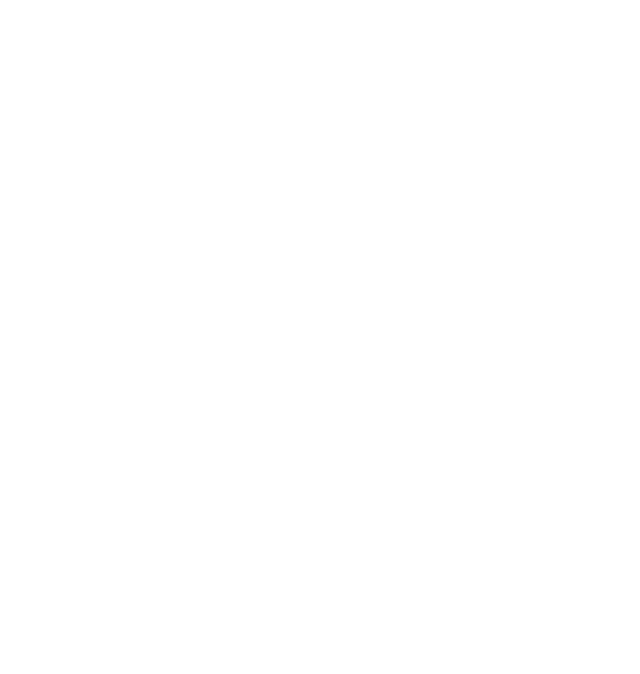
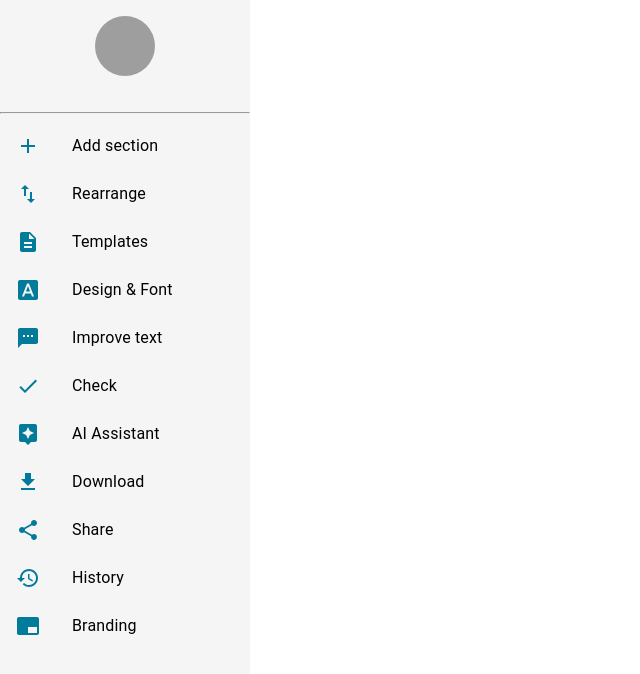
Before and after one commit to dev123chauhan/resume-builder, a React (Vite) app in the folder client/: page /dashboard in a window 1280 px wide. Before the commit this address had no page. Shown: the top 674 px of the page, without its empty margins (0-640 px from the left). Built offline with nearby package versions, Linux system fonts and the light colour scheme; grey boxes are pictures that could not be loaded.

Commit message:
Dashboard, Login, Logout, sidebar

```diff
--- a/client/src/App.jsx
+++ b/client/src/App.jsx
@@ -1,7 +1,7 @@
 import ScrollToTop from "react-scroll-to-top";
 import { ArrowUpwardRounded } from "@material-ui/icons";
 import { Route, Routes } from "react-router-dom";
-// import Dashboard from "./components/Dashboard/Dashboard";
+import Dashboard from "./components/Dashboard/Dashboard";
 import Login from "./components/Login/Login";
 import Home from "./components/Home/Home"
 import Register from "./components/Signup/Register";
@@ -19,6 +19,7 @@ export default function App() {
         <Route path="/login" element={<Login/>}/>
         <Route path="/register" element={<Register />}/>
         <Route path="/" element={<Home />}/>
+        <Route path="/dashboard" element={<Dashboard />}/>
       </Routes>
 
     </div>
--- a/client/src/components/Dashboard/Sidebar.jsx
+++ b/client/src/components/Dashboard/Sidebar.jsx
@@ -1,54 +1,121 @@
-
-import List from '@mui/material/List';
-import ListItem from '@mui/material/ListItem';
-import ListItemIcon from '@mui/material/ListItemIcon';
-import ListItemText from '@mui/material/ListItemText';
-import AddIcon from '@mui/icons-material/Add';
-import SwapVertIcon from '@mui/icons-material/SwapVert';
-import TemplateIcon from '@mui/icons-material/Description';
-import FontDownloadIcon from '@mui/icons-material/FontDownload';
-import TextsmsIcon from '@mui/icons-material/Textsms';
-import CheckIcon from '@mui/icons-material/Check';
-import AssistantIcon from '@mui/icons-material/Assistant';
-import DownloadIcon from '@mui/icons-material/Download';
-import ShareIcon from '@mui/icons-material/Share';
-import HistoryIcon from '@mui/icons-material/History';
-import BrandingWatermarkIcon from '@mui/icons-material/BrandingWatermark';
-import { makeStyles } from '@mui/styles';
+import { useState } from "react";
+import List from "@mui/material/List";
+import ListItem from "@mui/material/ListItem";
+import ListItemIcon from "@mui/material/ListItemIcon";
+import ListItemText from "@mui/material/ListItemText";
+import AddIcon from "@mui/icons-material/Add";
+import SwapVertIcon from "@mui/icons-material/SwapVert";
+import TemplateIcon from "@mui/icons-material/Description";
+import FontDownloadIcon from "@mui/icons-material/FontDownload";
+import TextsmsIcon from "@mui/icons-material/Textsms";
+import CheckIcon from "@mui/icons-material/Check";
+import AssistantIcon from "@mui/icons-material/Assistant";
+import DownloadIcon from "@mui/icons-material/Download";
+import ShareIcon from "@mui/icons-material/Share";
+import HistoryIcon from "@mui/icons-material/History";
+import BrandingWatermarkIcon from "@mui/icons-material/BrandingWatermark";
+import { makeStyles } from "@mui/styles";
+import { useAuth } from "../context/AuthContext";
+import noProfile from "../../assets/noProfile.jpg";
 
 const useStyles = makeStyles((theme) => ({
   sidebar: {
-    width: '250px',
-    backgroundColor: '#f5f5f5',
-    height: '100vh',
+    width: "250px",
+    backgroundColor: "#f5f5f5",
+    height: "100vh",
     paddingTop: theme.spacing(2),
+  },
+  iconColor: {
+    color: "#027b9a !important",
+  },
+  listItem: {
+    "&:hover": {
+      backgroundColor: "#027b9a !important",
+      color: "white",
+      "& .MuiListItemIcon-root": {
+        color: "white !important",
+      },
+    },
+  },
+  activeItem: {
+    backgroundColor: "#027b9a !important",
+    color: "white !important",
+    "& .MuiListItemIcon-root": {
+      color: "white !important",
+    },
+  },
+  userInfo: {
+    display: "flex",
+    alignItems: "center",
+    flexDirection: "column",
+    marginBottom: theme.spacing(2),
+  },
+  avatar: {
+    width: "60px",
+    height: "60px",
+    borderRadius: "50%",
+    marginBottom: theme.spacing(1),
+  },
+  username: {
+    fontWeight: "bold",
+    marginBottom: theme.spacing(0.5),
+  },
+  email: {
+    fontSize: "0.875rem",
+    color: "gray",
+    marginBottom: theme.spacing(1),
   },
 }));
 
 const menuItems = [
-  { text: 'Add section', icon: <AddIcon /> },
-  { text: 'Rearrange', icon: <SwapVertIcon /> },
-  { text: 'Templates', icon: <TemplateIcon /> },
-  { text: 'Design & Font', icon: <FontDownloadIcon /> },
-  { text: 'Improve text', icon: <TextsmsIcon /> },
-  { text: 'Check', icon: <CheckIcon /> },
-  { text: 'AI Assistant', icon: <AssistantIcon /> },
-  { text: 'Download', icon: <DownloadIcon /> },
-  { text: 'Share', icon: <ShareIcon /> },
-  { text: 'History', icon: <HistoryIcon /> },
-  { text: 'Branding', icon: <BrandingWatermarkIcon /> },
+  { text: "Add section", icon: <AddIcon /> },
+  { text: "Rearrange", icon: <SwapVertIcon /> },
+  { text: "Templates", icon: <TemplateIcon /> },
+  { text: "Design & Font", icon: <FontDownloadIcon /> },
+  { text: "Improve text", icon: <TextsmsIcon /> },
+  { text: "Check", icon: <CheckIcon /> },
+  { text: "AI Assistant", icon: <AssistantIcon /> },
+  { text: "Download", icon: <DownloadIcon /> },
+  { text: "Share", icon: <ShareIcon /> },
+  { text: "History", icon: <HistoryIcon /> },
+  { text: "Branding", icon: <BrandingWatermarkIcon /> },
 ];
 
 export default function Sidebar() {
   const classes = useStyles();
+  const { user } = useAuth();
+  const [activeIndex, setActiveIndex] = useState(null);
+
+  const handleItemClick = (index) => {
+    setActiveIndex(index);
+  };
 
   return (
     <div className={classes.sidebar}>
+      <div className={classes.userInfo}>
+        <img
+          className={classes.avatar}
+          alt={user?.name}
+          src={user?.profileImage || noProfile}
+        />
+        <div className={classes.username}>{user?.username}</div>
+        <div className={classes.email}>{user?.email}</div>
+      </div>
+      <hr />
       <aside>
         <List>
           {menuItems.map((item, index) => (
-            <ListItem button key={index}>
-              <ListItemIcon>{item.icon}</ListItemIcon>
+            <ListItem
+              button
+              key={index}
+              className={`${classes.listItem} ${
+                activeIndex === index ? classes.activeItem : ""
+              }`}
+              onClick={() => handleItemClick(index)}
+            >
+              <ListItemIcon className={classes.iconColor}>
+                {item.icon}
+              </ListItemIcon>
               <ListItemText primary={item.text} />
             </ListItem>
           ))}
--- a/client/src/components/context/AuthContext.jsx
+++ b/client/src/components/context/AuthContext.jsx
@@ -1,7 +1,56 @@
-// src/context/AuthContext.js
-import  { createContext, useContext, useState, useEffect } from 'react';
+// import  { createContext, useContext, useState, useEffect } from 'react';
+// import PropTypes from 'prop-types';
+// import axios from 'axios';
+
+// const AuthContext = createContext();
+
+// export const useAuth = () => {
+//   return useContext(AuthContext);
+// };
+
+// export const AuthProvider = ({ children }) => {
+//   const [user, setUser] = useState(null);
+
+//   useEffect(() => {
+//     const fetchUser = async () => {
+//       const token = localStorage.getItem('token');
+//       if (token) {
+//         try {
+//           const response = await axios.get('http://localhost:5000/api/user', {
+//             headers: { 'x-auth-token': token },
+//           });
+//           setUser(response.data);
+//         } catch (error) {
+//           console.error("Failed to fetch user", error);
+//         }
+//       }
+//     };
+
+//     fetchUser();
+//   }, []);
+
+//   const logout = () => {
+//     localStorage.removeItem('token');
+//     setUser(null);
+//   };
+
+//   return (
+//     <AuthContext.Provider value={{ user, setUser, logout }}>
+//       {children}
+//     </AuthContext.Provider>
+//   );
+// };
+
+// AuthProvider.propTypes = {
+//   children: PropTypes.node.isRequired,
+// };
+
+
+
+import { createContext, useContext, useState, useEffect } from 'react';
 import PropTypes from 'prop-types';
 import axios from 'axios';
+import { useNavigate } from 'react-router-dom';
 
 const AuthContext = createContext();
 
@@ -11,6 +60,7 @@ export const useAuth = () => {
 
 export const AuthProvider = ({ children }) => {
   const [user, setUser] = useState(null);
+  const navigate = useNavigate()
 
   useEffect(() => {
     const fetchUser = async () => {
@@ -30,13 +80,26 @@ export const AuthProvider = ({ children }) => {
     fetchUser();
   }, []);
 
+  const login = async (token) => {
+    localStorage.setItem('token', token);
+    try {
+      const response = await axios.get('http://localhost:5000/api/user', {
+        headers: { 'x-auth-token': token },
+      });
+      setUser(response.data);
+    } catch (error) {
+      console.error("Failed to fetch user", error);
+    }
+  };
+
   const logout = () => {
     localStorage.removeItem('token');
     setUser(null);
+    navigate("/login")
   };
 
   return (
-    <AuthContext.Provider value={{ user, setUser, logout }}>
+    <AuthContext.Provider value={{ user, setUser, login, logout }}>
       {children}
     </AuthContext.Provider>
   );
--- a/client/src/css/header.css
+++ b/client/src/css/header.css
@@ -108,3 +108,55 @@ header {
     margin-left: 3rem;
     margin-bottom: 3rem;
   }
+
+
+  .profile-menu {
+    position: relative;
+    cursor: pointer;
+  }
+
+  .avatar {
+    height: 40px;
+    width: 40px;
+    border-radius: 50%;
+  }
+
+  .dropdown-menu {
+    position: absolute;
+
+    top: 50px;
+    right: 0;
+    background: white;
+    box-shadow: 0px 4px 8px rgba(0, 0, 0, 0.1);
+    border-radius: 4px;
+    overflow: hidden;
+    z-index: 1000;
+    opacity: 0;
+    transform: translateY(-10px);
+    transition: opacity 0.3s ease, transform 0.3s ease;
+    pointer-events: none; /* Prevent clicks when hidden */
+  }
+
+  .dropdown-menu.open {
+    opacity: 1;
+    transform: translateY(0);
+    pointer-events: auto; /* Allow clicks when visible */
+  }
+
+  .dropdown-item {
+    display: flex;
+    align-items: center;
+    padding: 10px 20px;
+    cursor: pointer;
+    white-space: nowrap;
+    color: black;
+  }
+
+  .dropdown-item:hover {
+    background-color: #027b9a;
+    color: white;
+  }
+  .profileIcon{
+    font-size: 1.5rem;
+    margin-right: 0.5rem;
+  }
--- a/client/src/index.css
+++ b/client/src/index.css
@@ -47,9 +47,6 @@ section {
 
 
 
-
-
-
 /* .resume-builder {
   font-family: Arial, sans-serif;
   max-width: 1000px;
```
Also changed, not shown: client/src/components/Home/Header.jsx (+38 -32 lines), client/src/components/Login/Login.jsx (+4 -87 lines).
